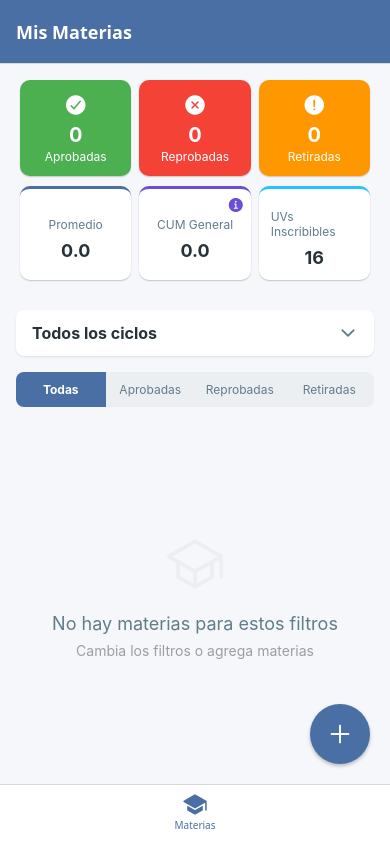
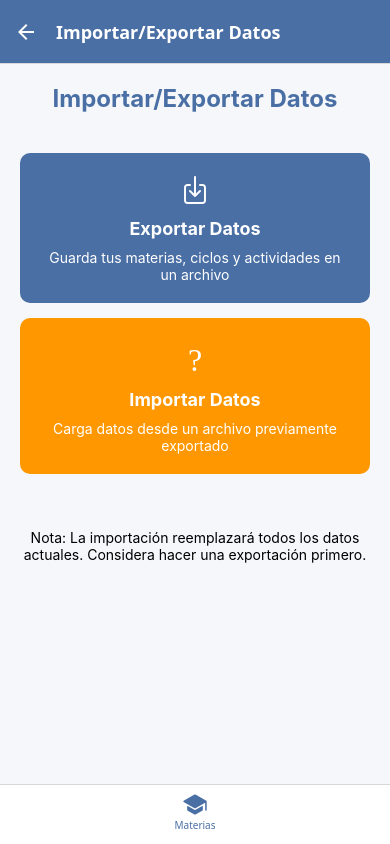
Before and after one commit to AntonySP22/appuni, a React Native app: screen /ImportExport in a window 390 px wide. Built offline with nearby package versions, Linux system fonts and the light colour scheme.

Commit message:
Funcion de exportar e importar datos

```diff
--- a/src/contexts/DataContext.js
+++ b/src/contexts/DataContext.js
@@ -206,6 +206,33 @@ export const DataProvider = ({ children }) => {
     );
   };
 
+  const loadFullData = async (importedCourses, importedSemesters) => {
+    try {
+      console.log("Iniciando importación de datos");
+
+      // Primero vaciar los datos actuales
+      setCourses([]);
+      setSemesters([]);
+
+      // Guardar en AsyncStorage
+      await AsyncStorage.setItem('courses', JSON.stringify(importedCourses));
+      await AsyncStorage.setItem('semesters', JSON.stringify(importedSemesters));
+
+      // Aplicar los nuevos datos
+      setCourses(importedCourses);
+      setSemesters(importedSemesters);
+
+      // Forzar actualización de estadísticas
+      setTimeout(updateStats, 500);
+
+      console.log("Importación completada con éxito");
+      return true;
+    } catch (error) {
+      console.error("Error en loadFullData:", error);
+      return false;
+    }
+  };
+
   const value = {
     courses,
     semesters,
@@ -217,6 +244,7 @@ export const DataProvider = ({ children }) => {
     addActivity,
     deleteActivity,
     addSemester,
+    loadFullData, // Añade esta línea
   };
 
   return <DataContext.Provider value={value}>{children}</DataContext.Provider>;
--- a/src/navigation/AppNavigator.js
+++ b/src/navigation/AppNavigator.js
@@ -3,11 +3,13 @@ import React from "react";
 import { createBottomTabNavigator } from "@react-navigation/bottom-tabs";
 import { createStackNavigator } from "@react-navigation/stack";
 import { Ionicons } from "@expo/vector-icons";
+import { TouchableOpacity } from 'react-native';
 
 import HomeScreen from "../screens/HomeScreen";
 import CourseDetailScreen from "../screens/CourseDetailScreen";
 import AddCourseScreen from "../screens/AddCourseScreen";
 import AddActivityScreen from "../screens/AddActivityScreen";
+import ImportExportScreen from "../screens/ImportExportScreen";
 import { colors } from "../constants/colors";
 
 const Stack = createStackNavigator();
@@ -31,6 +33,14 @@ const HomeStack = () => {
         component={HomeScreen}
         options={({ navigation }) => ({
           title: "Mis Materias",
+          headerRight: () => (
+            <TouchableOpacity
+              style={{ marginRight: 15 }}
+              onPress={() => navigation.navigate('ImportExport')}
+            >
+              <Ionicons name="download-outline" size={24} color="white" />
+            </TouchableOpacity>
+          )
         })}
       />
       <Stack.Screen
@@ -49,6 +59,11 @@ const HomeStack = () => {
         name="AddActivity"
         component={AddActivityScreen}
         options={{ title: 'Agregar Actividad' }}
+      />
+      <Stack.Screen
+        name="ImportExport"
+        component={ImportExportScreen}
+        options={{ title: 'Importar/Exportar Datos' }}
       />
     </Stack.Navigator>
   );
--- /dev/null
+++ b/src/screens/ImportExportScreen.js
@@ -0,0 +1,206 @@
+import React, { useState } from 'react';
+import { View, Text, StyleSheet, TouchableOpacity, Alert } from 'react-native';
+import { useData } from '../contexts/DataContext';
+import * as DocumentPicker from 'expo-document-picker';
+import * as FileSystem from 'expo-file-system';
+import * as Sharing from 'expo-sharing';
+import { colors } from '../constants/colors';
+import { Ionicons } from '@expo/vector-icons';
+
+const ImportExportScreen = ({ navigation }) => {
+  const [isLoading, setIsLoading] = useState(false);
+  const { courses, semesters, loadFullData } = useData();
+
+  // Modifica el handleExport para proporcionar instrucciones más detalladas
+  const handleExport = async () => {
+    try {
+      setIsLoading(true);
+
+      // Preparar datos para exportar
+      const exportData = {
+        courses,
+        semesters,
+        version: '1.0',
+        exportDate: new Date().toISOString()
+      };
+
+      // Convertir a JSON
+      const jsonData = JSON.stringify(exportData, null, 2);
+
+      // Nombre del archivo con fecha
+      const fileName = `appuni_data_${new Date().toISOString().split('T')[0]}.json`;
+      const filePath = `${FileSystem.documentDirectory}${fileName}`;
+
+      // Guardar archivo temporalmente
+      await FileSystem.writeAsStringAsync(filePath, jsonData);
+
+      // Compartir archivo con mejores instrucciones
+      if (await Sharing.isAvailableAsync()) {
+        await Sharing.shareAsync(filePath, {
+          mimeType: 'application/json',
+          dialogTitle: 'Guardar archivo de datos',
+          UTI: 'public.json'
+        });
+
+        Alert.alert(
+          'Instrucciones',
+          '1. El archivo se llama: ' + fileName,
+          [{ text: 'Entendido', style: 'default' }]
+        );
+      } else {
+        Alert.alert('Error', 'La función de compartir no está disponible en este dispositivo');
+      }
+    } catch (error) {
+      Alert.alert('Error', 'No se pudo exportar los datos: ' + error.message);
+    } finally {
+      setIsLoading(false);
+    }
+  };
+
+  // Función mejorada para importar datos
+  const handleImport = async () => {
+    try {
+      setIsLoading(true);
+
+      // Seleccionar archivo
+      const result = await DocumentPicker.getDocumentAsync({
+        type: ['application/json'],
+      });
+
+      // Verificar resultado (nueva API de DocumentPicker)
+      if (!result.canceled && result.assets && result.assets.length > 0) {
+        const file = result.assets[0];
+        console.log("Archivo seleccionado:", file.name);
+
+        // Leer contenido del archivo
+        const fileContent = await FileSystem.readAsStringAsync(file.uri);
+        console.log("Contenido leído correctamente");
+
+        try {
+          // Parsear JSON
+          const importedData = JSON.parse(fileContent);
+          console.log("JSON parseado correctamente");
+
+          // Validar estructura
+          if (!importedData.courses || !importedData.semesters) {
+            throw new Error('El archivo no contiene los datos esperados');
+          }
+
+          console.log(`Encontrados: ${importedData.courses.length} cursos y ${importedData.semesters.length} semestres`);
+
+          // Confirmar importación
+          Alert.alert(
+            'Confirmar importación',
+            `Se importarán ${importedData.courses.length} materias y ${importedData.semesters.length} ciclos. Esto reemplazará todos tus datos actuales. ¿Estás seguro?`,
+            [
+              { text: 'Cancelar', style: 'cancel' },
+              {
+                text: 'Importar',
+                onPress: async () => {
+                  const success = await loadFullData(importedData.courses, importedData.semesters);
+                  if (success) {
+                    Alert.alert('Éxito', 'Datos importados correctamente. La app se actualizará.');
+                    // Esperar un momento antes de navegar de vuelta
+                    setTimeout(() => navigation.goBack(), 1000);
+                  } else {
+                    Alert.alert('Error', 'No se pudieron importar los datos');
+                  }
+                }
+              }
+            ]
+          );
+        } catch (parseError) {
+          console.error("Error al parsear JSON:", parseError);
+          Alert.alert('Error', 'El archivo no contiene un formato JSON válido');
+        }
+      } else {
+        console.log("Selección de archivo cancelada o fallida");
+      }
+    } catch (error) {
+      console.error("Error en importación:", error);
+      Alert.alert('Error', 'No se pudo importar los datos: ' + error.message);
+    } finally {
+      setIsLoading(false);
+    }
+  };
+
+  return (
+    <View style={styles.container}>
+      <Text style={styles.title}>Importar/Exportar Datos</Text>
+
+      <View style={styles.optionsContainer}>
+        <TouchableOpacity
+          style={styles.optionButton}
+          onPress={handleExport}
+          disabled={isLoading}
+        >
+          <Ionicons name="download-outline" size={32} color={colors.white} />
+          <Text style={styles.optionText}>Exportar Datos</Text>
+          <Text style={styles.optionDescription}>
+            Guarda tus materias, ciclos y actividades en un archivo
+          </Text>
+        </TouchableOpacity>
+
+        <TouchableOpacity
+          style={[styles.optionButton, { backgroundColor: colors.warning }]}
+          onPress={handleImport}
+          disabled={isLoading}
+        >
+          <Ionicons name="upload-outline" size={32} color={colors.white} />
+          <Text style={styles.optionText}>Importar Datos</Text>
+          <Text style={styles.optionDescription}>
+            Carga datos desde un archivo previamente exportado
+          </Text>
+        </TouchableOpacity>
+      </View>
+
+      <Text style={styles.disclaimer}>
+        Nota: La importación reemplazará todos los datos actuales. Considera hacer una exportación primero.
+      </Text>
+    </View>
+  );
+};
+
+const styles = StyleSheet.create({
+  container: {
+    flex: 1,
+    padding: 20,
+    backgroundColor: colors.background,
+  },
+  title: {
+    fontSize: 24,
+    fontWeight: 'bold',
+    color: colors.primary,
+    marginBottom: 20,
+    textAlign: 'center',
+  },
+  optionsContainer: {
+    marginVertical: 20,
+  },
+  optionButton: {
+    backgroundColor: colors.primary,
+    borderRadius: 10,
+    padding: 20,
+    marginBottom: 15,
+    alignItems: 'center',
+  },
+  optionText: {
+    fontSize: 18,
+    fontWeight: 'bold',
+    color: colors.white,
+    marginVertical: 10,
+  },
+  optionDescription: {
+    fontSize: 14,
+    color: colors.white,
+    textAlign: 'center',
+  },
+  disclaimer: {
+    fontSize: 14,
+    color: colors.textSecondary,
+    textAlign: 'center',
+    marginTop: 20,
+  }
+});
+
+export default ImportExportScreen;
```
Also changed, not shown: package.json (+19 -15 lines), 1 other file (tests, documents, lock files or other folders).
